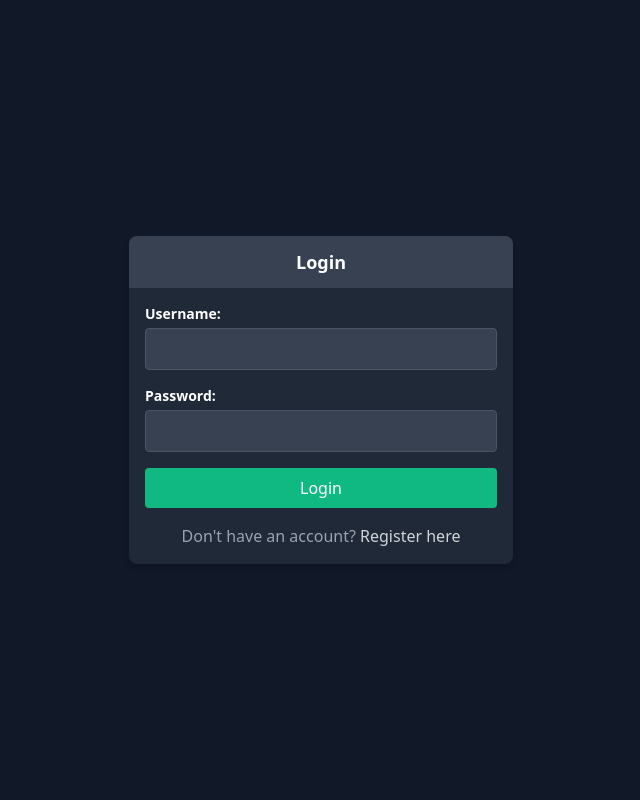
After one commit to Alej33/Projet_Data_FullStack, a FastAPI app: template templates/login.html in a window 1280 px wide. The commit adds this page. Shown: the whole page, without its empty margins (319-959 px from the left). Run offline with FastAPI, Linux system fonts and the light colour scheme; the template is opened without the code that fills it, so the values that code supplies are empty; parts of the project's set-up code (start-up, migrations or seed data) failed here and were passed over; some libraries are stand-ins or nearby versions.

Commit message:
added login page

```diff
--- a/app/main.py
+++ b/app/main.py
@@ -46,7 +46,7 @@ while True :
 
 # get req for showing the add post page
 @app.get("/join-us/add-post")
-def form_post(request: Request):
+def form_post(request: Request) :
     return TEMPLATES.TemplateResponse('add_post.html', context={'request': request})
 
 # thanks page for submitting a post
@@ -127,3 +127,12 @@ async def filter_results(request:Request,
         "index.html",
         context={"request": request, "books": posts}
     )
+
+
+
+@app.get("/login")
+async def login(request:Request):
+    return TEMPLATES.TemplateResponse(
+        "login.html",
+        context={"request": request}
+    )
--- a/templates/index.html
+++ b/templates/index.html
@@ -86,6 +86,9 @@
             <a href="#">Log out</a>
           </div>
         </div>
+        <button class="text-white px-4 py-2 border border-gray-900 rounded-lg bg-green-500 hover:bg-green-600" style="font-weight: bold;" onclick="window.location.href = '/login'">
+          Connexion
+        </button>
       </div>
     </div>
   </header>
--- /dev/null
+++ b/templates/login.html
@@ -0,0 +1,43 @@
+<!DOCTYPE html>
+<html lang="en">
+
+<head>
+    <meta charset="UTF-8">
+    <meta name="viewport" content="width=device-width, initial-scale=1.0">
+    <title>Login Page</title>
+    <link href="https://unpkg.com/tailwindcss@^2/dist/tailwind.min.css" rel="stylesheet">
+</head>
+
+<body class="bg-gray-900 text-white flex items-center justify-center min-h-screen">
+
+    <div class="bg-gray-800 rounded-lg shadow-md overflow-hidden w-96">
+        <div class="bg-gray-700 text-white text-center py-3">
+            <h2 class="text-lg font-bold">Login</h2>
+        </div>
+        <div class="p-4">
+            <form action="#" method="post">
+                <div class="mb-4">
+                    <label for="username" class="block text-sm font-semibold">Username:</label>
+                    <input type="text" id="username" name="username" required
+                        class="w-full p-2 bg-gray-700 border border-gray-600 rounded mt-1">
+                </div>
+                <div class="mb-4">
+                    <label for="password" class="block text-sm font-semibold">Password:</label>
+                    <input type="password" id="password" name="password" required
+                        class="w-full p-2 bg-gray-700 border border-gray-600 rounded mt-1">
+                </div>
+                <div class="mb-4">
+                    <button type="submit"
+                        class="w-full bg-green-500 text-white p-2 rounded cursor-pointer hover:bg-green-600">Login</button>
+                </div>
+                <div class="text-center">
+                    <p class="text-gray-400">Don't have an account? <a href="#" class="text-gray-300">Register
+                            here</a></p>
+                </div>
+            </form>
+        </div>
+    </div>
+
+</body>
+
+</html>
```
